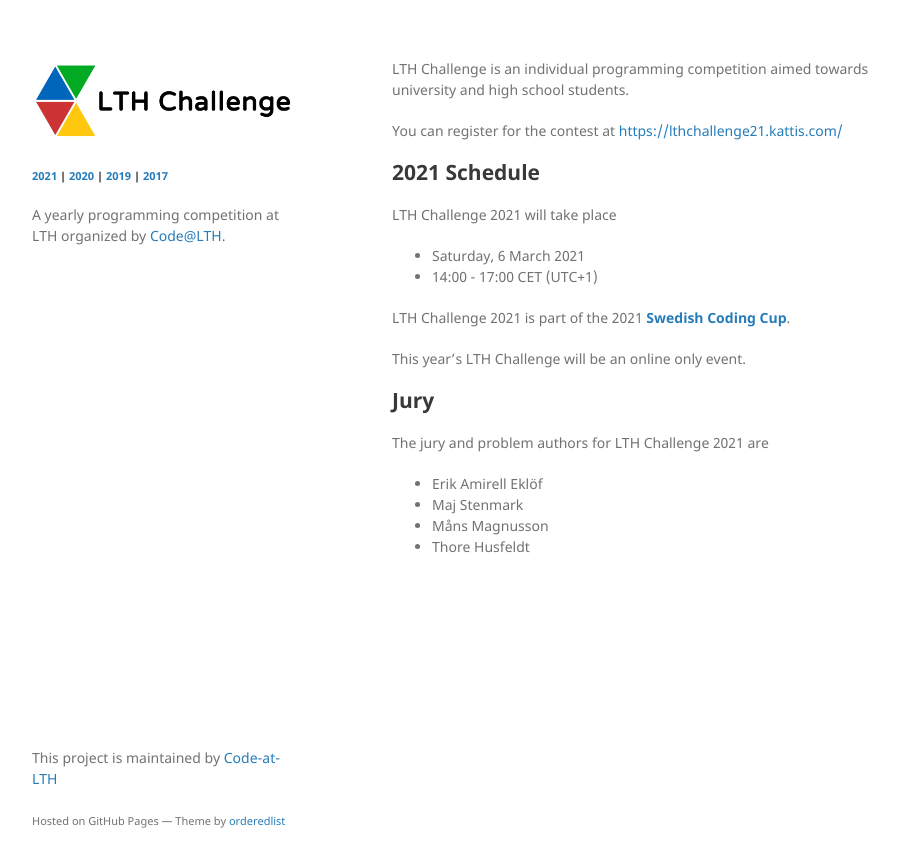
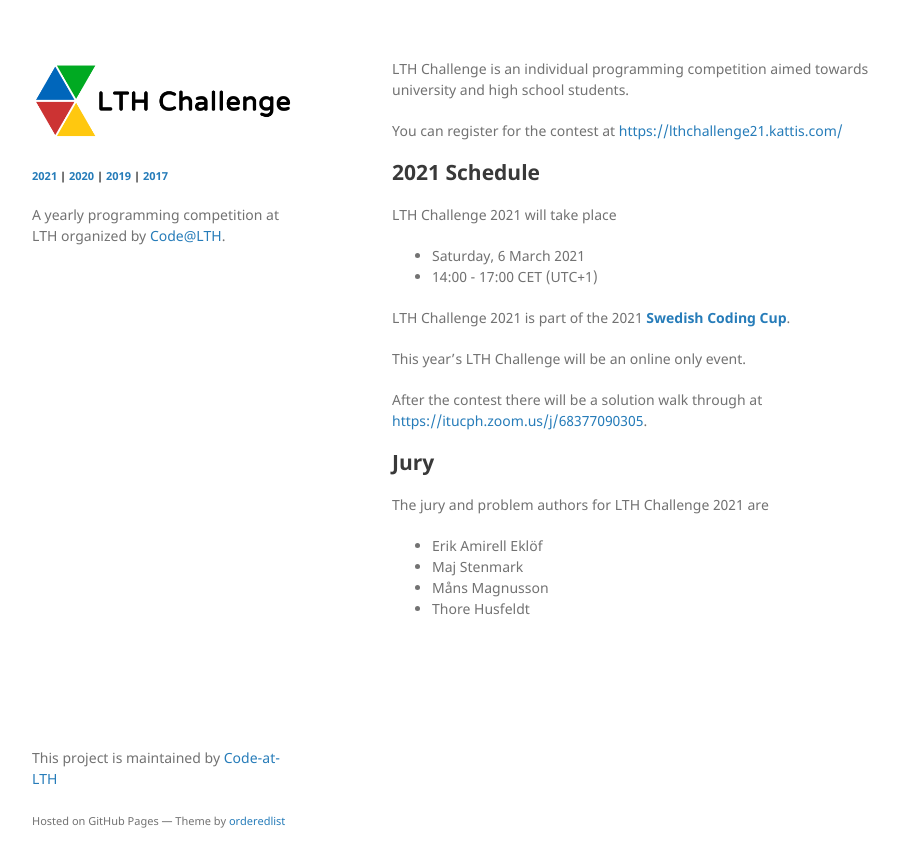
Before and after one commit to Code-at-LTH/lthchallenge, a Jekyll site: the page built from index.md, in a window 1280 px wide. Shown: the top 867 px of the page, without its empty margins (178-1077 px from the left). Built offline with Jekyll 4.4.1, drawn with Linux system fonts in a browser that asks for light colours.

Commit message:
add zoom-link

```diff
--- a/index.md
+++ b/index.md
@@ -16,6 +16,8 @@ LTH Challenge 2021 is part of the 2021 **[Swedish Coding Cup](http://codingcup.s
 
 This year's LTH Challenge will be an online only event.
 
+After the contest there will be a solution walk through at [https://itucph.zoom.us/j/68377090305](https://itucph.zoom.us/j/68377090305).
+
 
 ## Jury
 
```
